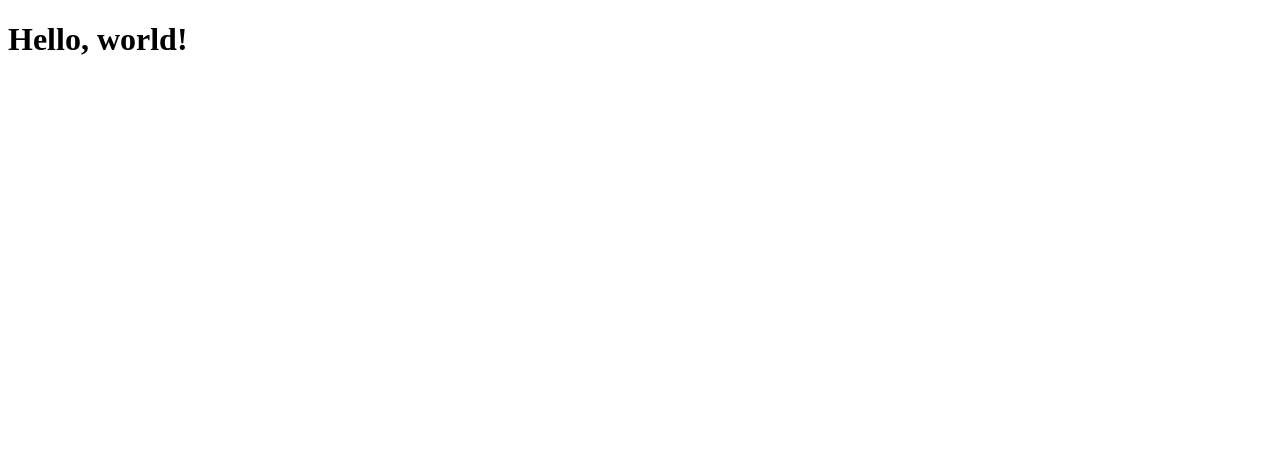
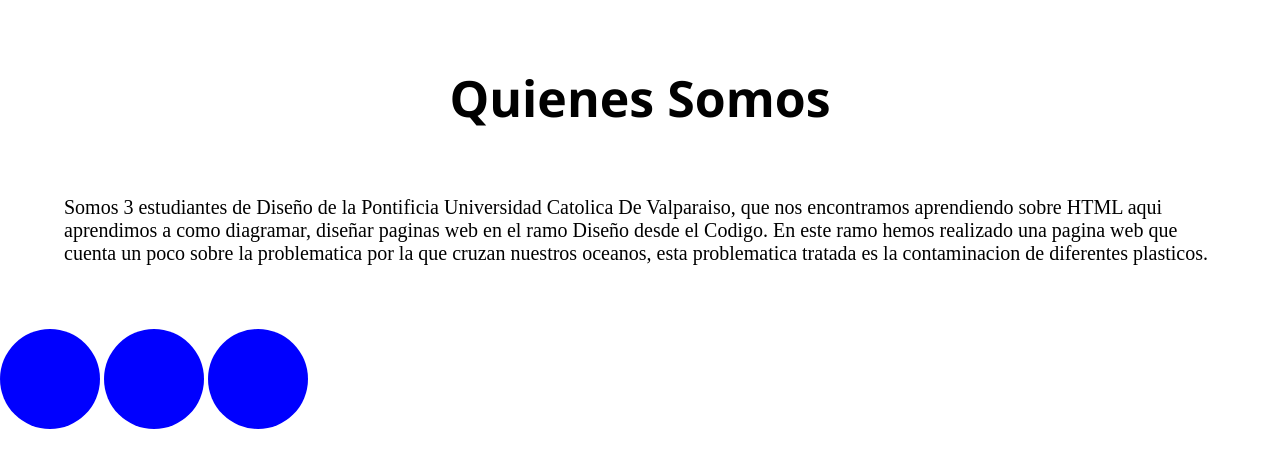
Before and after one commit to valeriadnss/proyecto-grupal-diego-benja-vale, a plain HTML site: page quienes somos.html in a window 1280 px wide. Drawn offline with Linux system fonts and the light colour scheme.

Commit message:
quienes
somos

```diff
--- a/css/style.css
+++ b/css/style.css
@@ -2,7 +2,6 @@
     margin: 0;
     padding: 0;
     font-family: 'Times New Roman', Times, serif;
-    background-color: rgba(173, 216, 230, 0.564);
 
 }
 
@@ -177,6 +176,51 @@ h1 /*titulo carrusel*/{
     margin-left: 5%;
     margin-top: 0%;
     margin-right: 5%;
-    margin-bottom: 0%;
+    margin-bottom: 6%;
     color:white;
 }
+.quienes h1{
+    font-size: 50px;
+    text-align: center;
+    margin-top: 5%;
+    color:rgb(0, 0, 0);
+}
+
+.quienes p{ font-size: 20px;
+    text-align:left;
+    margin-left: 5%;
+    margin-top: 5%;
+    margin-right: 5%;
+    margin-bottom: 5%;
+    color : black;
+}
+
+ .circulo{
+ background-color: blue;
+ width: 100px;
+ height: 100px;
+ border-radius: 50%;
+ display: flex;
+ align-items: center;
+ }
+ .circulo2{
+    background-color: blue;
+    width: 100px;
+    height: 100px;
+    border-radius: 50%;
+    display:inline-flex
+    }
+    .circulo3{
+        background-color: blue;
+        width: 100px;
+        height: 100px;
+        border-radius: 50%;
+        display:inline-flex;
+        }
+        .circulo4{
+            background-color: blue;
+            width: 100px;
+            height: 100px;
+            border-radius: 50%;
+            display:inline-flex;
+            }
--- a/quienes somos.html
+++ b/quienes somos.html
@@ -3,9 +3,20 @@
   <head>
     <meta charset="utf-8">
     <meta name="viewport" content="width=device-width, initial-scale=1">
-    <title>Bootstrap demo</title>
+    <link rel="stylesheet" href="css/style.css" media="screen">
+    <title>Quienes Somos</title>
   </head>
   <body>
-    <h1>Hello, world!</h1>
+    <div class="quienes">
+    <h1>Quienes Somos</h1>
+    <p>Somos 3 estudiantes de Diseño de la Pontificia Universidad Catolica De Valparaiso, que nos encontramos aprendiendo sobre HTML aqui aprendimos a como diagramar, diseñar paginas web en el ramo Diseño desde el Codigo.
+      En este ramo hemos realizado una pagina web que cuenta un poco sobre la problematica por la que cruzan nuestros oceanos, esta problematica tratada es la contaminacion de diferentes plasticos.</p>
+      <div class="circulos">
+        <div class="circulo2"></div>
+        <div class="circulo3"></div>
+        <div class="circulo4"></div>
+      </div>
+    </div>
+
   </body>
 </html>
```
Also changed, not shown: Portada.html (+0 -1 lines).
